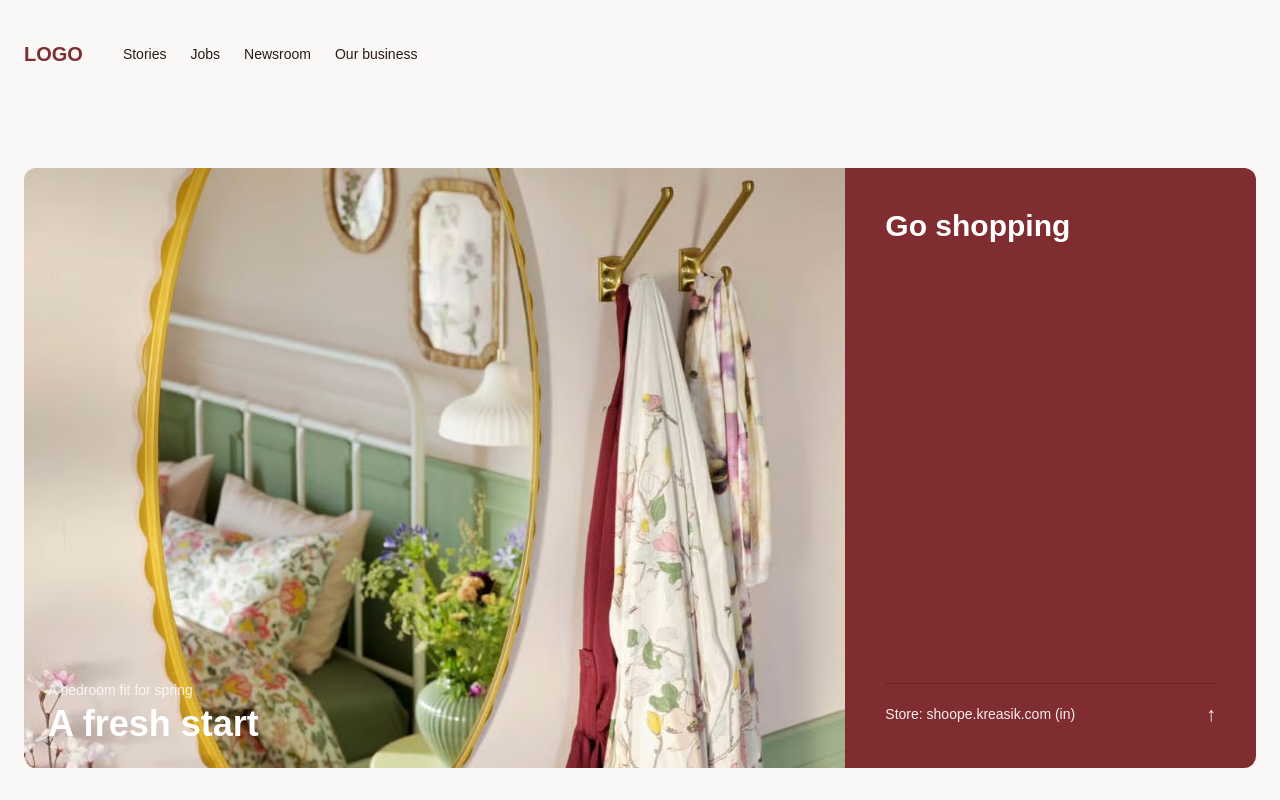
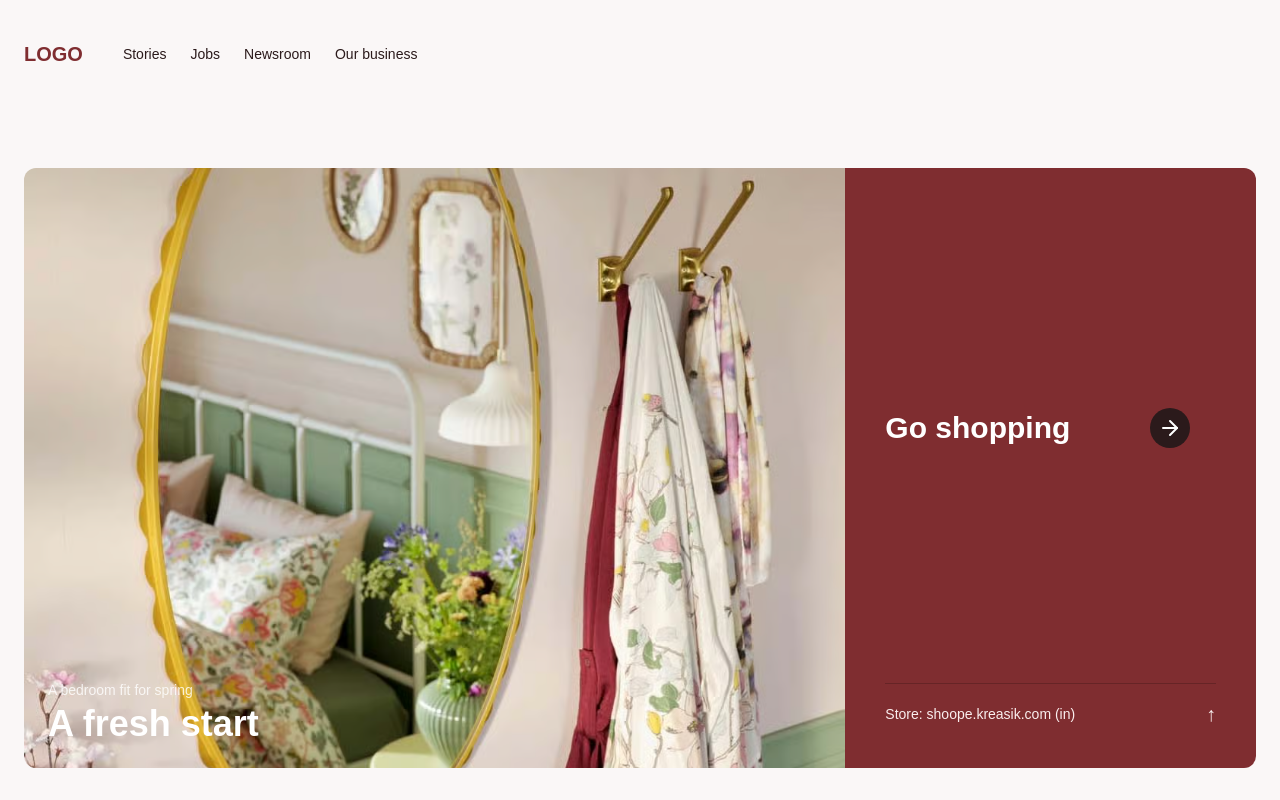
Before and after one commit to raihankamaludin/kreasik-site, a Next.js app: page / in a window 1280 px wide. Shown: the top 800 px of the page. Built offline with nearby package versions, Linux system fonts and the light colour scheme.

Commit message:
update herosplit menambahkan link dan ubah style

```diff
--- a/src/components/layout/sections/heroSplit.jsx
+++ b/src/components/layout/sections/heroSplit.jsx
@@ -1,6 +1,13 @@
+"use client"
+
 import Image from "next/image";
+import {ArrowRight} from "lucide-react"
+
+
 
 export default function HeroSplit() {
+
+
   return (
     <section className="mx-auto max-w-7xl px-6 py-10">
       <div className="grid min-h-150 grid-cols-1 overflow-hidden rounded-xl lg:grid-cols-3">
@@ -22,9 +29,13 @@ export default function HeroSplit() {
         </div>
 
         {/* RIGHT CTA */}
-        <div className="flex flex-col justify-between bg-primary p-10">
-          <div>
-            <h2 className="text-3xl font-bold text-surface">Go shopping</h2>
+        <div
+
+        onClick={() => window.open("https://shopee.co.id/?gad_source=1&gad_campaignid=1558961180&gbraid=0AAAAADPpU80Q6UtP_0MQnmaPk4oOeqjB-&gclid=Cj0KCQiAhaHMBhD2ARIsAPAU_D5u4IH2kfw02OrPIkS4X7OhCMQZAY8LqPjk1dh0SIIyCCryDwlYMF4aAjjDEALw_wcB", "_blank")}
+
+        className="group flex flex-col justify-between  bg-primary p-10">
+          <div className="text-3xl font-bold text-surface flex gap-20 items-center mt-50">
+            <h1>Go shopping</h1> <div className="bg-foreground rounded-full w-10 h-10 flex items-center justify-center transition-color duration-300 ease-in-out group-hover:bg-primary-hover"><ArrowRight/></div>
           </div>
 
           <div className="flex items-center justify-between border-t border-black/20 pt-4 text-sm text-cta-muted">
```
